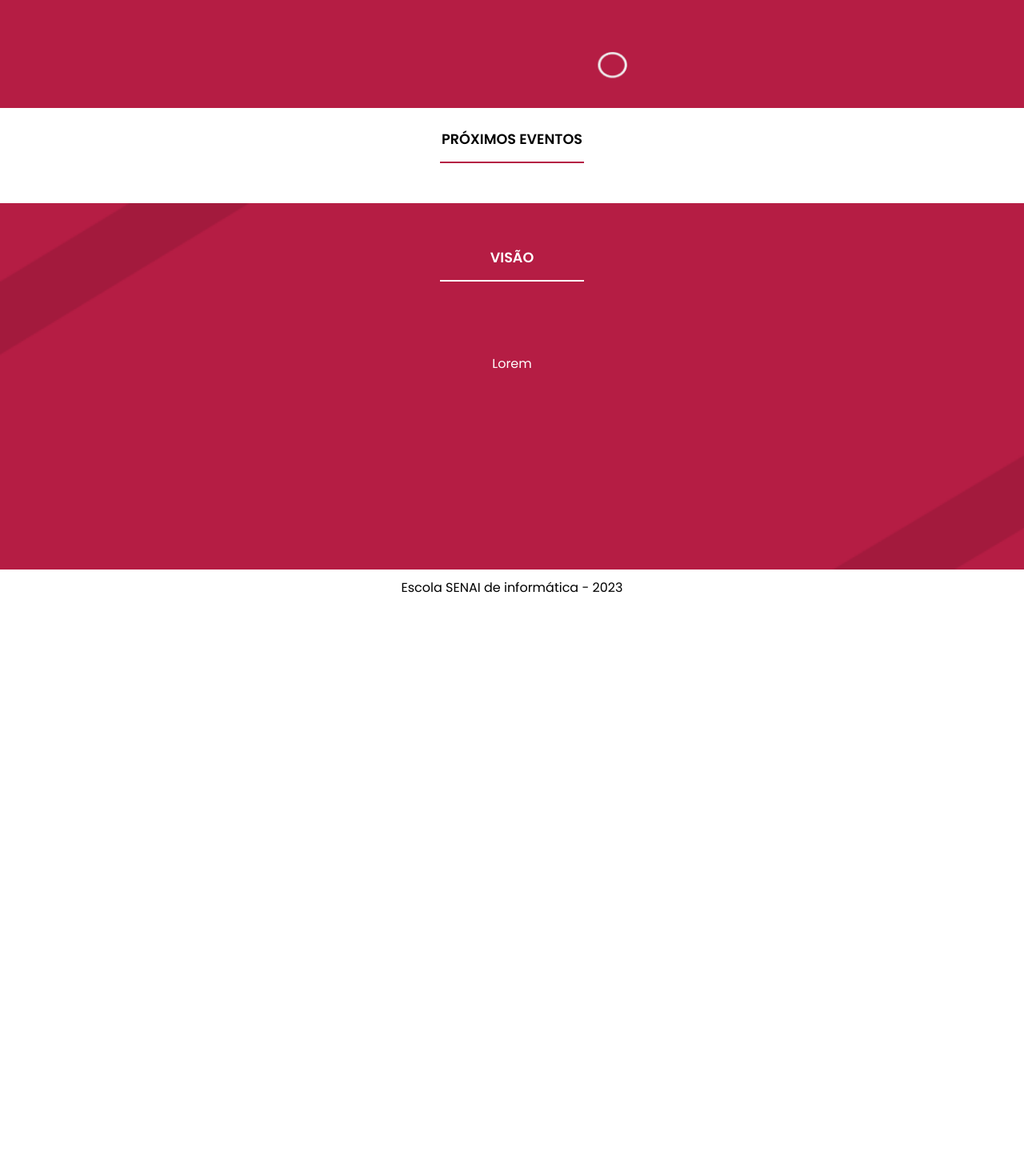
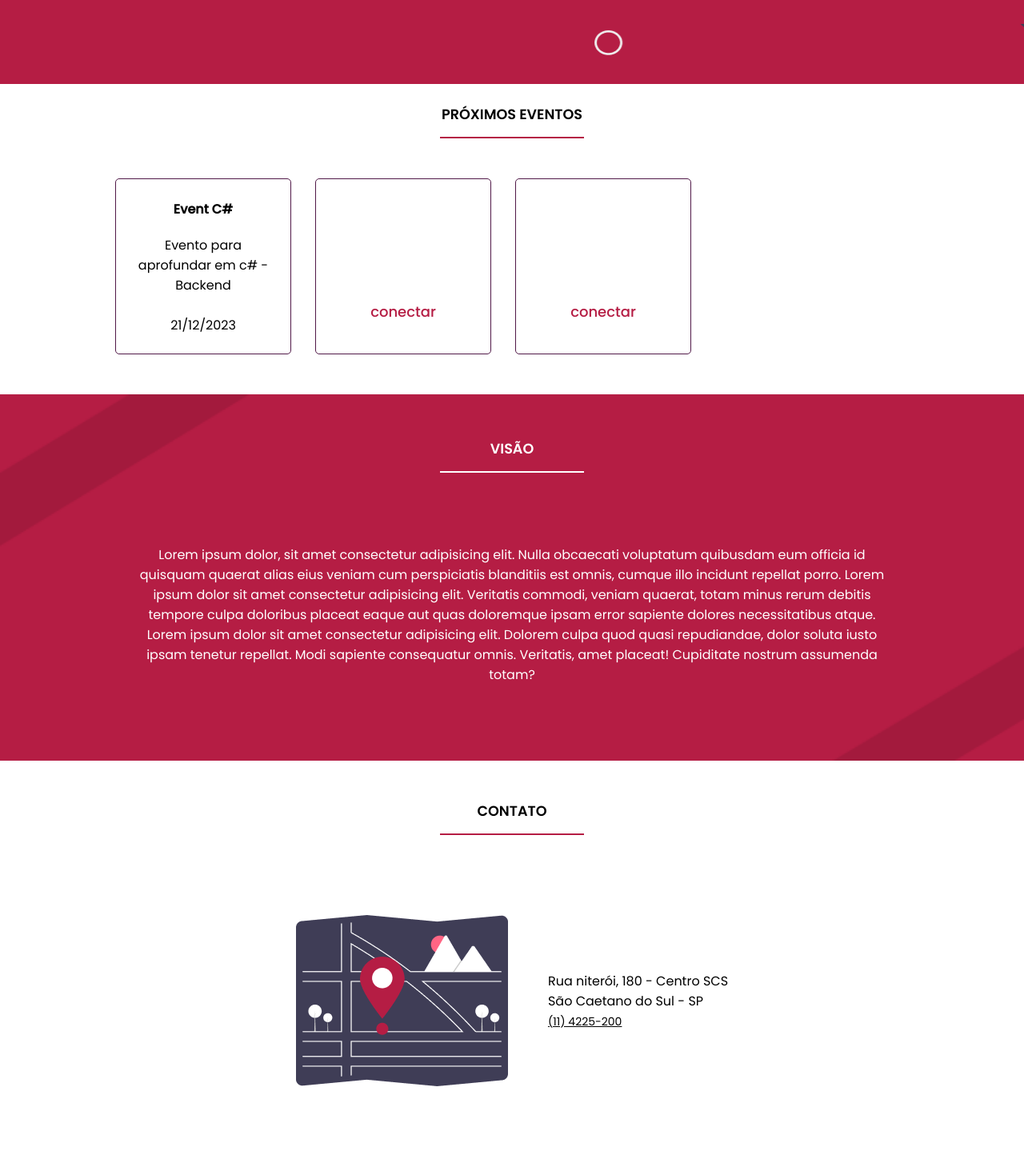
Before and after one commit to G648/Sprint_03-JavaScript, a React (Create React App) app in the folder react/eventplus/: page / in a window 1280 px wide. Shown: the part 700-2164 px from the top of the page at 80% size. Before the commit the page ends 1457 px from the top, so only its background shows below. Built offline with nearby package versions, Linux system fonts and the light colour scheme.

Commit message:
trabalhando com cards e instalando o axios

```diff
--- a/react/eventplus/package.json
+++ b/react/eventplus/package.json
@@ -6,6 +6,7 @@
     "@testing-library/jest-dom": "^5.17.0",
     "@testing-library/react": "^13.4.0",
     "@testing-library/user-event": "^13.5.0",
+    "axios": "^1.6.0",
     "react": "^18.2.0",
     "react-dom": "^18.2.0",
     "react-router-dom": "^6.17.0",
--- /dev/null
+++ b/react/eventplus/src/Components/ContactSection/ContactSection.css
@@ -0,0 +1,44 @@
+@font-face {
+    font-family: Poppins-Regular;
+    src: url(../../assets/fonts/Poppins/Poppins-Regular.ttf);
+  }
+
+  @font-face {
+    font-family: Poppins-Medium;
+    src: url(../../assets/fonts/Poppins/Poppins-Medium.ttf);
+  }
+
+  .contato {
+    padding: 50px 0;
+    width: 100%;
+    height: 500px;
+  }
+
+  .contato__endereco-box {
+    display: flex;
+    flex-direction: column;
+    align-items: center;
+    gap: 30px;
+    margin-top: 100px;
+  }
+
+  .contato__endereco {
+    font-family: Poppins-Regular;
+    font-size: 0.875rem;
+    text-align: center;
+    line-height: 50px;
+  }
+
+  .contato__telefone {
+    font-family: Poppins-Regular;
+    font-size: 0.875rem;
+    color: var(--text-color);
+  }
+
+  @media screen and (min-width: 992px) {
+    .contato__endereco-box {
+      flex-direction: row;
+      justify-content: center;
+      gap: 50px;
+    }
+  }
--- /dev/null
+++ b/react/eventplus/src/Components/ContactSection/ContactSection.jsx
@@ -0,0 +1,34 @@
+import React from 'react';
+import './ContactSection.css'
+import Titulo from '../Titulo/Titulo';
+import contatoMap from '../../assets/images/contato-map.png'
+
+const ContactSection = () => {
+    return (
+        <section className='contato'>
+            <Titulo titleText={"Contato"} />
+
+            <div className="contato__endereco-box">
+                <img
+                    src={contatoMap}
+                    alt=""
+                    className='contato__img-map'
+                />
+
+                <p>
+                    Rua niterói, 180 - Centro SCS
+                    <br />
+                    São Caetano do Sul - SP
+                    <br />
+                    <a href="tel:+551242254000" className='contato__telefone'>
+                        (11) 4225-200
+                    </a>
+                </p>
+
+
+            </div>
+        </section>
+    );
+};
+
+export default ContactSection;
--- /dev/null
+++ b/react/eventplus/src/Components/NextEvent/NextEvent.css
@@ -0,0 +1,71 @@
+
+@font-face {
+    font-family: Poppins-Regular;
+    src: url(../../assets/fonts/Poppins/Poppins-Regular.ttf);
+}
+
+@font-face {
+    font-family: Poppins-Medium;
+    src: url(../../assets/fonts/Poppins/Poppins-Medium.ttf);
+}
+
+
+.tootip {
+    color: #fff !important;
+    background-color: #B51D44 !important;
+  }
+
+.event-card {
+    display: flex;
+    flex-direction: column;
+    justify-content: space-evenly;
+    width: 250px;
+    height: 250px;
+    padding: 25px;
+    border: 1px solid var(--color-blue-red);
+    border-radius: 5px;
+    overflow: auto;
+}
+
+.event-card__title {
+    text-align: center;
+    margin-bottom: 20px;
+    font-family: Poppins-Medium;
+    font-size: 1rem;
+}
+
+.event-card__description {
+    font-family: Poppins-Regular;
+    font-size: 1rem;
+    text-align: center;
+    margin-bottom: 25px;
+}
+
+.event-card__connect-link {
+    font-family: Poppins-Medium;
+    font-size: 1.125rem;
+    color: var(--color-red);
+    text-align: center;
+    text-decoration: none;
+    cursor: pointer;
+}
+
+
+@media screen and (min-width: 992px) {
+    .banner {
+      height: 720px;
+      background-image: url(../../assets/images//banner-desktop.png);
+    }
+
+    .events-box {
+      justify-content: flex-start;
+      flex-direction: row;
+      flex-wrap: wrap;
+      margin: 50px 0;
+    }
+
+    .event-card {
+      width: 220px;
+      height: 220px;
+    }
+  }
--- /dev/null
+++ b/react/eventplus/src/Components/NextEvent/NextEvent.jsx
@@ -0,0 +1,25 @@
+import React from 'react';
+import './NextEvent.css'
+
+const NextEvent = ( { title, description, eventDate, idEvent}) => {
+
+    function conectar(idEvent) {
+        alert(`Chamar o recurso para conectar: ${idEvent}`)
+    }
+
+    return (
+        <article className='event-card'>
+
+            <h2 className="event-card__title">{title}</h2>
+
+            <p className='event-card__description'>{description}</p>
+
+            <p className='event-card__description'>{eventDate}</p>
+
+            <a onClick={() => {conectar(idEvent)}} className="event-card__connect-link">conectar</a>
+
+        </article>
+    );
+};
+
+export default NextEvent;
--- a/react/eventplus/src/Components/VisionSection/VisionSection.jsx
+++ b/react/eventplus/src/Components/VisionSection/VisionSection.jsx
@@ -12,7 +12,7 @@ const VisionSection = () => {
                     classeAdicional='vision__title'
                 />
 
-                <p className='vision__text'>Lorem</p>
+                <p className='vision__text'>Lorem ipsum dolor, sit amet consectetur adipisicing elit. Nulla obcaecati voluptatum quibusdam eum officia id quisquam quaerat alias eius veniam cum perspiciatis blanditiis est omnis, cumque illo incidunt repellat porro. Lorem ipsum dolor sit amet consectetur adipisicing elit. Veritatis commodi, veniam quaerat, totam minus rerum debitis tempore culpa doloribus placeat eaque aut quas doloremque ipsam error sapiente dolores necessitatibus atque. Lorem ipsum dolor sit amet consectetur adipisicing elit. Dolorem culpa quod quasi repudiandae, dolor soluta iusto ipsam tenetur repellat. Modi sapiente consequatur omnis. Veritatis, amet placeat! Cupiditate nostrum assumenda totam?</p>
             </div>
 
         </section>
--- a/react/eventplus/src/pages/Home/Home.css
+++ b/react/eventplus/src/pages/Home/Home.css
@@ -0,0 +1,20 @@
+.events-box {
+    display: flex;
+    flex-direction: column;
+    align-items: center;
+    gap: 30px;
+    margin-top: 50px;
+    /* padding: 40px 0 20px 0; */
+  }
+
+  /* --color-blue-red: #511948; */
+
+  @media screen and (min-width: 992px) {
+
+
+    .events-box {
+      flex-direction: row;
+      flex-wrap: wrap;
+      margin: 50px 0;
+    }
+  }
--- a/react/eventplus/src/pages/Home/Home.jsx
+++ b/react/eventplus/src/pages/Home/Home.jsx
@@ -1,18 +1,43 @@
 import React from 'react';
+import './Home.css'
 import Titulo from '../../Components/Titulo/Titulo';
 import Banner from '../../Components/Banner/Banner';
 import Main from '../../Components/Main/Main'
 import VisionSection from '../../Components/VisionSection/VisionSection';
+import ContactSection from '../../Components/ContactSection/ContactSection';
+import NextEvent from '../../Components/NextEvent/NextEvent';
+import Container from '../../Components/Container/Container'
 
 const Home = () => {
     return (
         <div>
-            <Banner/>
-            <Titulo titleText={"Próximos eventos"} classeAdicional='margin-top'/>
+            <Banner />
+
+            <section className='proximos-eventos'>
+                <Container>
+
+                    <Titulo titleText={"Próximos eventos"} />
+
+                    <div className='events-box'>
+                        <NextEvent
+                            title={"Event C#"}
+                            description={"Evento para aprofundar em c# - Backend"}
+                            eventDate={"21/12/2023"}
+                            idEvent={1}
+                        />
+                        <NextEvent />
+                        <NextEvent />
+
+                    </div>
+
+                </Container>
+            </section>
 
             <Main>
-                <VisionSection/>
+                <VisionSection />
             </Main>
+
+            <ContactSection />
 
         </div>
     );
```
Also changed, not shown: 1 other file (tests, documents, lock files or other folders).
